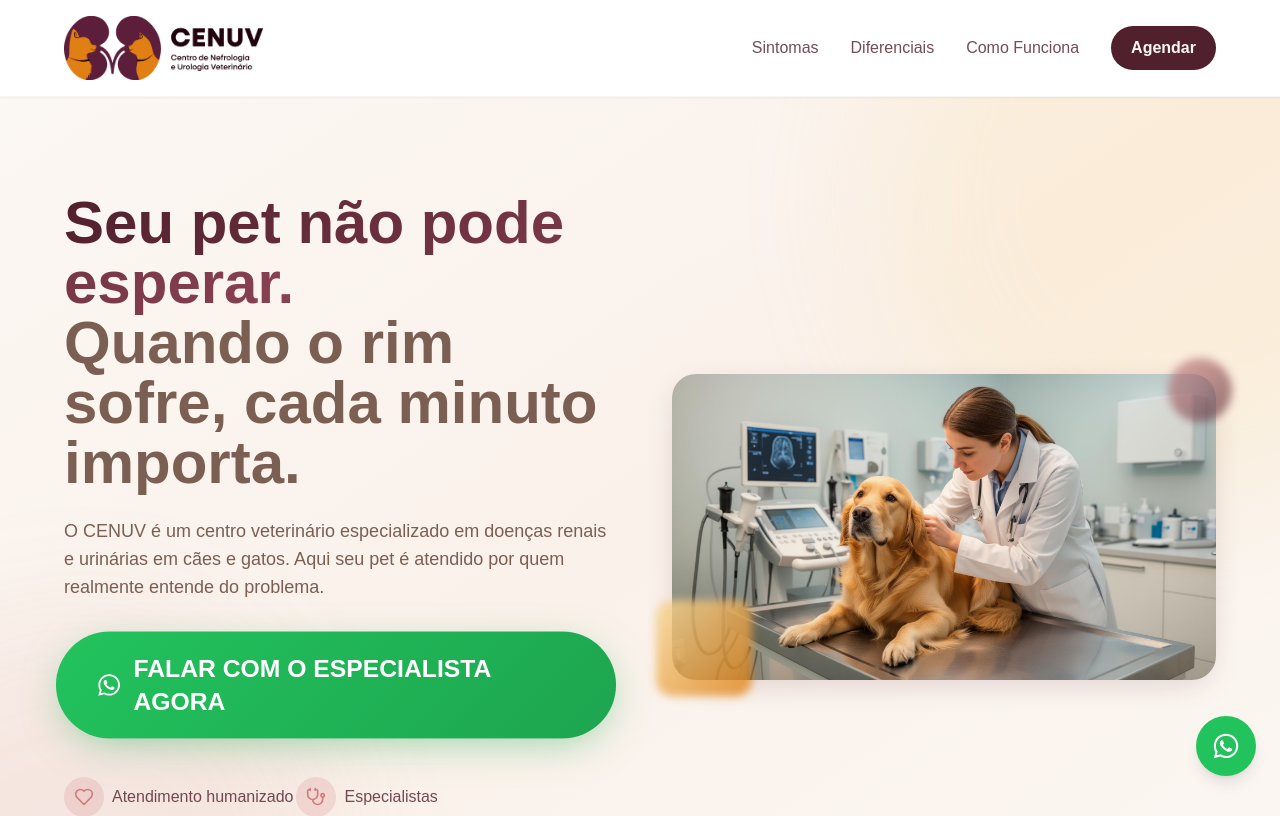
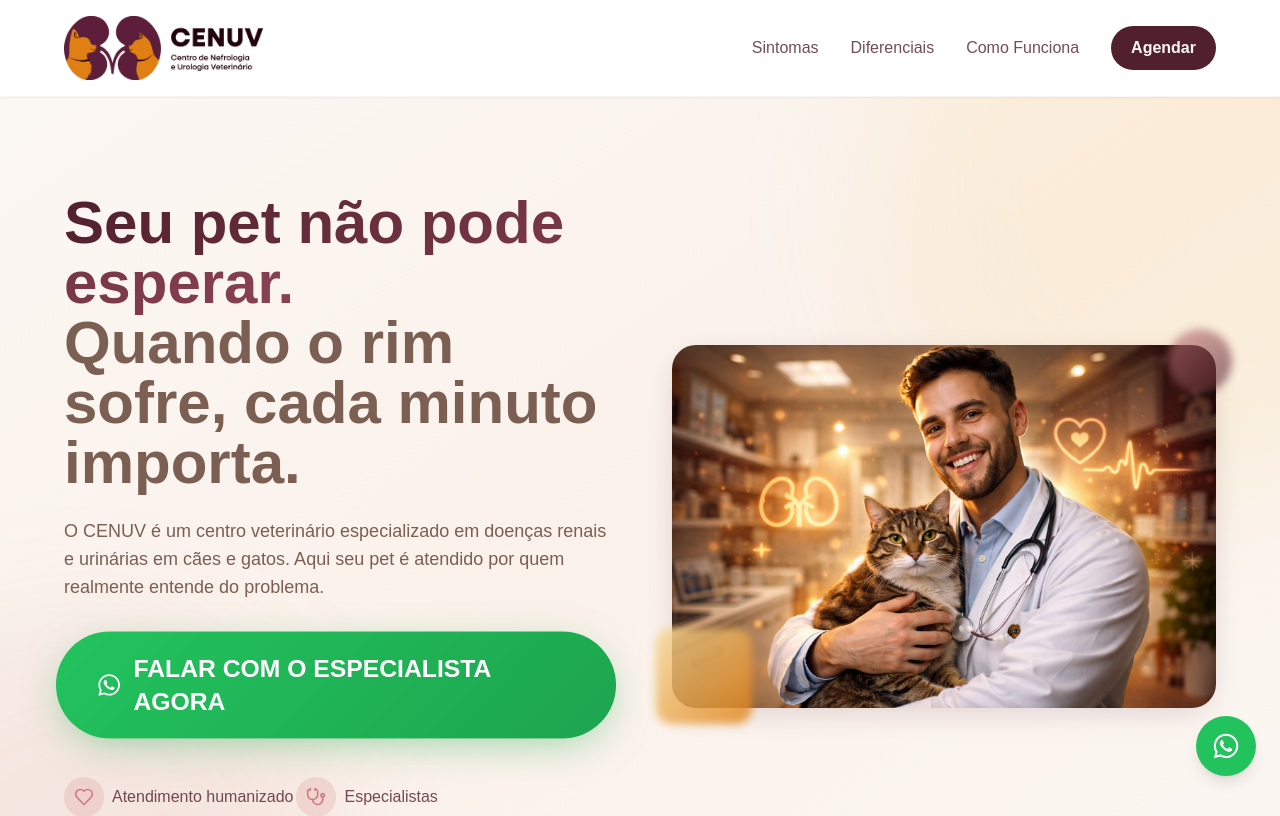
Before and after one commit to Agencia-Lema-Digital/cenuv-pet-care, a React (Vite) app: page / in a window 1280 px wide. Shown: the top 816 px of the page. Built offline with nearby package versions, Linux system fonts and the light colour scheme; the HTML template or start-up script is replaced by a standard one.

Commit message:
Visual edit in Lovable
Edited UI in Lovable

```diff
--- a/src/components/sections/HeroSection.tsx
+++ b/src/components/sections/HeroSection.tsx
@@ -97,7 +97,7 @@ const HeroSection = () => {
           delay: 0.3
         }}>
             <div className="relative">
-              <img src={heroImage} alt="Veterinária examinando cachorro com carinho em clínica moderna" className="w-full h-auto rounded-3xl image-premium object-cover border-solid" />
+              <img alt="Veterinária examinando cachorro com carinho em clínica moderna" className="w-full h-auto rounded-3xl image-premium border-solid object-scale-down" src="/lovable-uploads/d5fa911f-f350-4a08-a46a-1651c83c864f.png" />
               {/* Floating accent */}
               <div className="absolute -bottom-4 -left-4 w-24 h-24 bg-gradient-to-br from-cenuv-gold to-cenuv-orange rounded-2xl opacity-80 blur-sm" />
               <div className="absolute -top-4 -right-4 w-16 h-16 bg-gradient-to-br from-cenuv-coral to-primary rounded-full opacity-60 blur-sm" />
--- a/src/components/sections/TrustSection.tsx
+++ b/src/components/sections/TrustSection.tsx
@@ -71,7 +71,7 @@ const TrustSection = () => {
             delay: 0.3
           }}>
               <Heart className="w-8 h-8 text-cenuv-gold animate-pulse" fill="currentColor" />
-              <p className="text-xl md:text-2xl lg:text-3xl font-display italic">
+              <p className="text-xl md:text-2xl lg:text-3xl italic font-sans">
                 Seu pet sente. Você sente. Nós cuidamos.
               </p>
               <Heart className="w-8 h-8 text-cenuv-gold animate-pulse" fill="currentColor" />
```
Also changed, not shown: public/lovable-uploads/27dc0d82-8a55-432b-90fb-91fc27bcda85.png (added), public/lovable-uploads/d5fa911f-f350-4a08-a46a-1651c83c864f.png (added).
